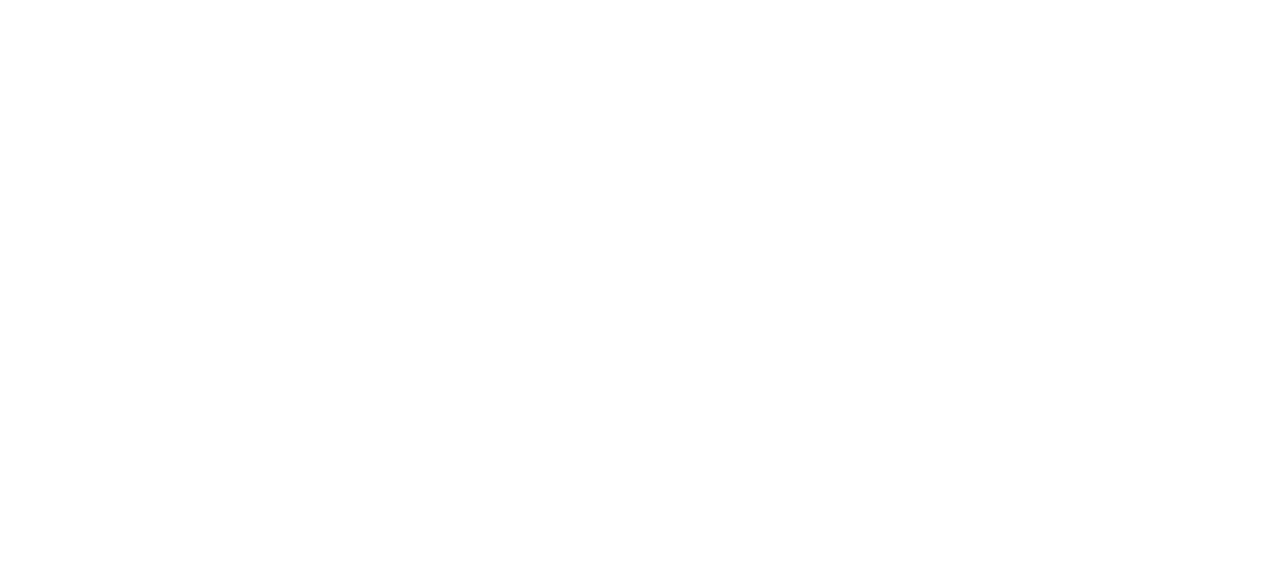
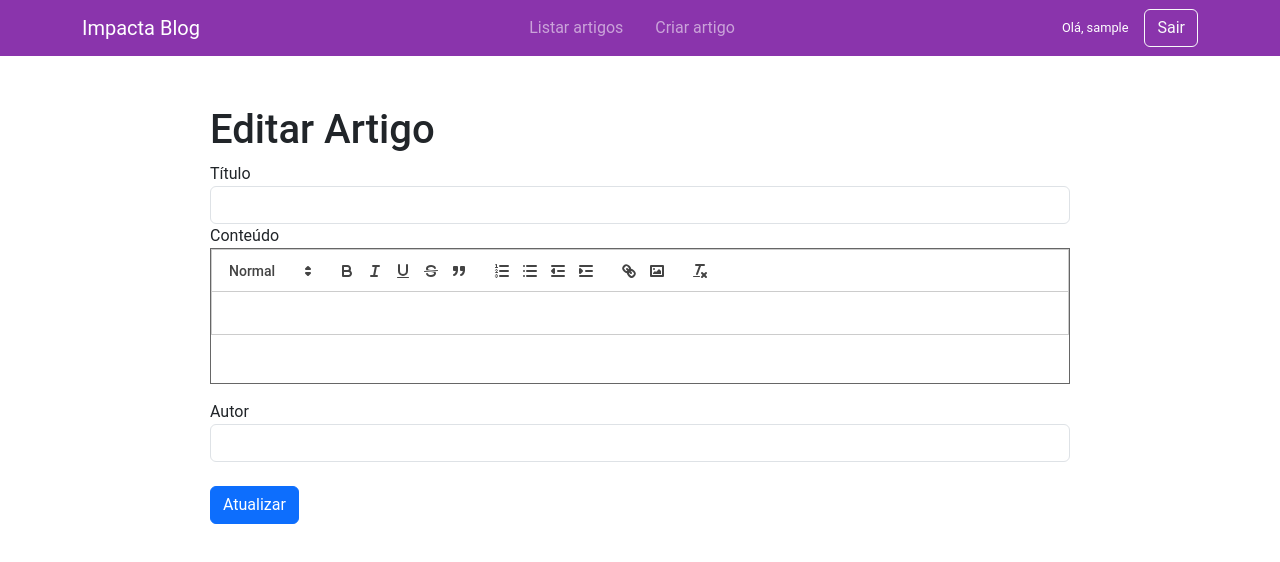
Before and after one commit to renan-rs/nodejs-project-impacta-blog, a React (Create React App) app in the folder client/: page /article/edit/1 in a window 1280 px wide. Before the commit this address had no page. Shown: the top 562 px of the page. Built offline with nearby package versions, Linux system fonts and the light colour scheme; no server answers; sample sign-in values are in the browser's storage.

Commit message:
edit and delete features

```diff
--- a/client/src/App.js
+++ b/client/src/App.js
@@ -3,6 +3,7 @@ import Main from './components/Main/main';
 import Signup from './components/Signup/signup';
 import Login from './components/Login/login';
 import CreateArticle from "./components/CreateArticle/create-article";
+import EditArticle from "./components/EditArticle/edit-article";
 
 function App(){
   const user = localStorage.getItem("token");
@@ -18,6 +19,8 @@ function App(){
         <Route path="/signup" exact element={<Signup />} />
         {user && <Route path="/create" element={<CreateArticle />} />}
         <Route path="/create" element={<Navigate replace to="/login" />} />
+        {user && <Route path="/article/edit/:slug" element={<EditArticle />} />}
+        <Route path="/article/edit/:slug" element={<Navigate replace to="/login" />} />
       </Routes>
   );
 }
--- /dev/null
+++ b/client/src/components/EditArticle/edit-article.jsx
@@ -0,0 +1,126 @@
+import axios from "axios";
+import React, { useEffect, useState } from "react";
+import { useParams } from "react-router-dom";
+import Swal from "sweetalert2";
+import NavBar from "../NavBar";
+import ReactQuill from "react-quill";
+import "react-quill/dist/quill.snow.css";
+import styles from "./styles.module.css";
+
+const EditArticle = () => {
+  const [state, setState] = useState({
+    title: "",
+    author: "",
+    slug: "",
+  });
+  const { title, author, slug } = state;
+  const [content, setContent] = useState("");
+  const params = useParams();
+
+  const submitContent = (event) => {
+    setContent(event);
+  };
+
+  useEffect(() => {
+    axios
+      .get(`${process.env.REACT_APP_API}/article/${params.slug}`)
+      .then((response) => {
+        const { title, content, author, slug } = response.data;
+        setState({ ...state, title, author, slug });
+        setContent(content);
+      })
+      .catch((err) => alert(err));
+  }, []);
+
+  const modules = {
+    toolbar: [
+      [{ 'header': [1, 2, false] }],
+      ['bold', 'italic', 'underline','strike', 'blockquote'],
+      [{'list': 'ordered'}, {'list': 'bullet'}, {'indent': '-1'}, {'indent': '+1'}],
+      ['link', 'image'],
+      ['clean']
+    ],
+  };
+  const formats = [
+    'header',
+    'bold', 'italic', 'underline', 'strike', 'blockquote',
+    'list', 'bullet', 'indent',
+    'link', 'image'
+  ];
+
+  const showUpdateForm = () => (
+    <div className={styles.editarticle_container}>
+      <div className={styles.editarticle_form_container}>
+        <h1>Editar Artigo</h1>
+        <form onSubmit={submitForm}>
+          <div className="form-group">
+            <label>Título</label>
+            <input
+              type="text"
+              className="form-control"
+              value={title}
+              onChange={inputValue("title")}
+            />
+          </div>
+          <div className="form-group">
+            <label>Conteúdo</label>
+            <ReactQuill
+              modules={modules}
+              formats={formats}
+              value={content}
+              onChange={submitContent}
+              theme="snow"
+              className="pb-5 mb-3"
+              style={{ border: "1px solid #666" }}
+            />
+          </div>
+          <div className="form-group">
+            <label>Autor</label>
+            <input
+              type="text"
+              className="form-control"
+              value={author}
+              onChange={inputValue("author")}
+            />
+          </div>
+          <br />
+          <input type="submit" value="Atualizar" className="btn btn-primary" />
+        </form>
+      </div>
+    </div>
+
+
+  );
+
+  const inputValue = (name) => (event) => {
+    setState({ ...state, [name]: event.target.value });
+  };
+
+  const submitForm = (e) => {
+    e.preventDefault();
+    axios
+      .put(`${process.env.REACT_APP_API}/article/${slug}`, {
+        title,
+        content,
+        author,
+      })
+      .then((response) => {
+        Swal.fire("Tudo certo!", "Artigo atualizado com sucesso!", "success");
+        const { title, content, author, slug } = response.data;
+        setState({ ...state, title, author, slug });
+        setContent(content);
+      })
+      .catch((err) => {
+        Swal.fire("Oops...", err.response.data.error, "error");
+      });
+  };
+
+  return (
+    <div className="">
+      <NavBar />
+      {showUpdateForm()}
+    </div>
+  );
+};
+
+export default EditArticle;
--- /dev/null
+++ b/client/src/components/EditArticle/styles.module.css
@@ -0,0 +1,16 @@
+.editarticle_container {
+	width: 100%;
+	min-height: 100vh;
+	display: flex;
+	/* align-items: center; */
+	justify-content: center;
+	margin-top:50px;
+}
+
+.editarticle_form_container {
+	width: 900px;
+	height: 500px;
+	display: flex;
+  flex-direction: column;
+	padding: 0 20px;
+}
--- a/client/src/components/Main/main.jsx
+++ b/client/src/components/Main/main.jsx
@@ -4,6 +4,7 @@ import { useState, useEffect } from "react";
 import { Link } from "react-router-dom";
 import styles from './styles.module.css';
 import domPurify from 'dompurify';
+import Swal from "sweetalert2";
 
 function App() {
   const [articles, setArticles] = useState([]);
@@ -21,6 +22,28 @@ function App() {
     fetchData();
   }, []);
 
+  const deleteArticle = (slug) => {
+    axios
+      .delete(`${process.env.REACT_APP_API}/article/${slug}`)
+      .then((response) => {
+        Swal.fire("Excluído!", response.data.message, "success");
+        fetchData();
+      })
+      .catch((err) => console.log(err));
+  };
+
+  const confirmDelete = (slug) => {
+    Swal.fire({
+      title: "Deseja excluir esse artigo?",
+      icon: "warning",
+      showCancelButton: true,
+    }).then((result) => {
+      if (result.isConfirmed) {
+        deleteArticle(slug);
+      }
+    });
+  };
+
   return (
     <div className="">
       <NavBar />
@@ -37,8 +60,9 @@ function App() {
                     Autor: {article.author}, Criado em{" "}
                     {new Date(article.createdAt).toLocaleDateString()}
                   </div>
-                  <p className={`card-text mb-auto ${styles.article_content}`}>{domPurify.sanitize(article.content, { USE_PROFILES: { html: false } })}</p>
-
+                  <p className={`card-text mb-auto ${styles.article_content}`}>
+                    {domPurify.sanitize(article.content, { USE_PROFILES: { html: false } })}
+                  </p>
                   <div className="d-flex justify-content-between align-items-center">
                     <Link className={`${styles.readarticle} align-self-center`} to={`/article/${article.slug}`}>
                       <p className="">Continuar Lendo</p>
@@ -46,8 +70,10 @@ function App() {
 
                   </div>
                   <div className="btn-group btn-group-sm">
-                    <button type="button" className="btn btn-sm btn-outline-success">Editar</button>
-                    <button type="button" className="btn btn-sm btn-outline-danger">Excluir</button>
+                    <Link to={`/article/edit/${article.slug}`} className="btn btn-sm btn-outline-success">
+                      Editar
+                    </Link>
+                    <button type="button" onClick={() => confirmDelete(article.slug)} className="btn btn-sm btn-outline-danger">Excluir</button>
                   </div>
                 </div>
               ))
--- a/client/src/components/Main/styles.module.css
+++ b/client/src/components/Main/styles.module.css
@@ -8,7 +8,7 @@
 }
 
 .listarticles_content{
-  width: 900px;
+  width: 100%;
 	display: flex;
 	justify-content: center;
   flex-direction: row;
@@ -71,6 +71,9 @@
   -webkit-box-orient: vertical;
 }
 @media (min-width:576px) {
+	.listarticles_content{
+		width: 900px;
+	}
 	.thumbarticle_container{
 		width: 270px;
 		margin:0;
```
Also changed, not shown: 2 other files (tests, documents, lock files or other folders).
